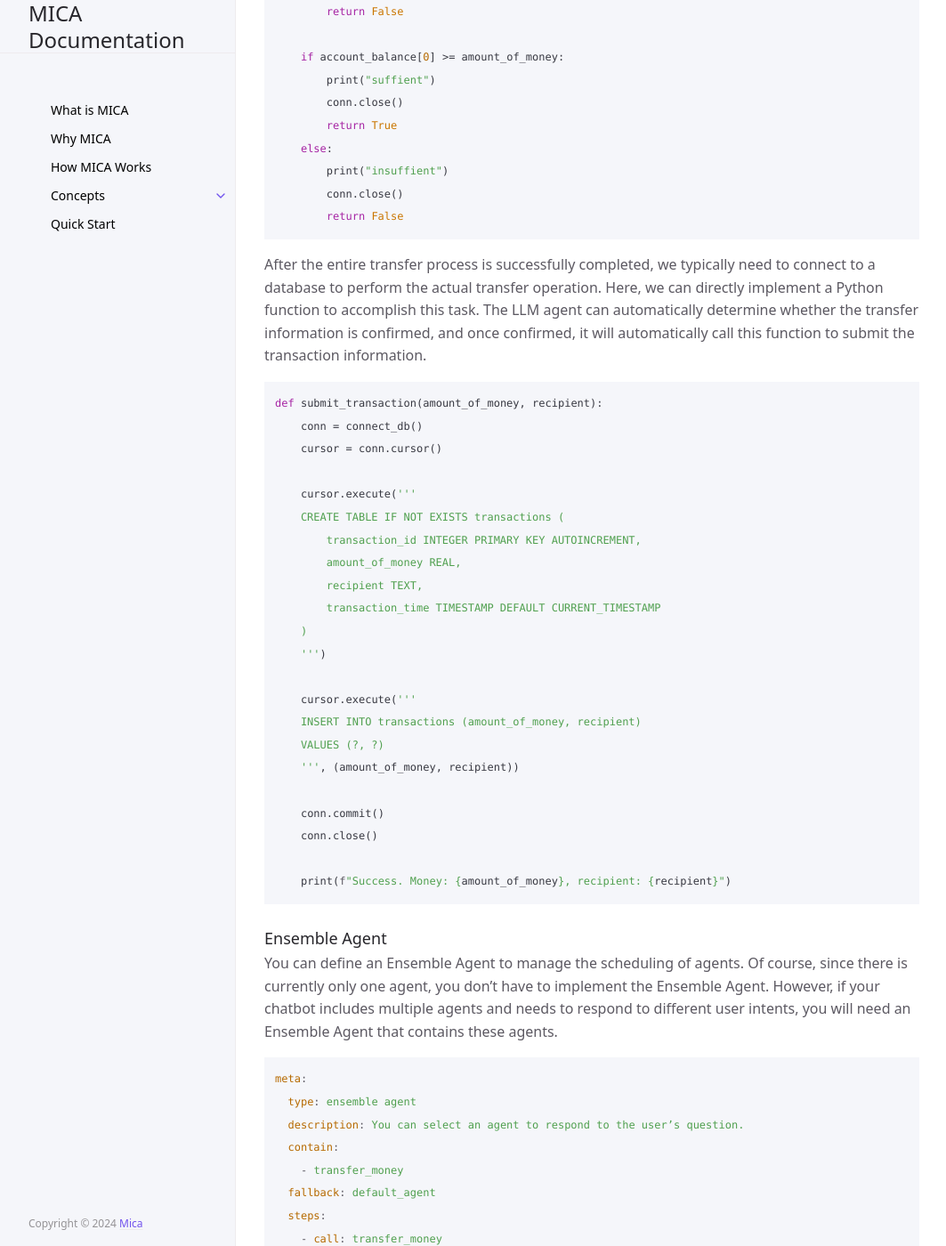
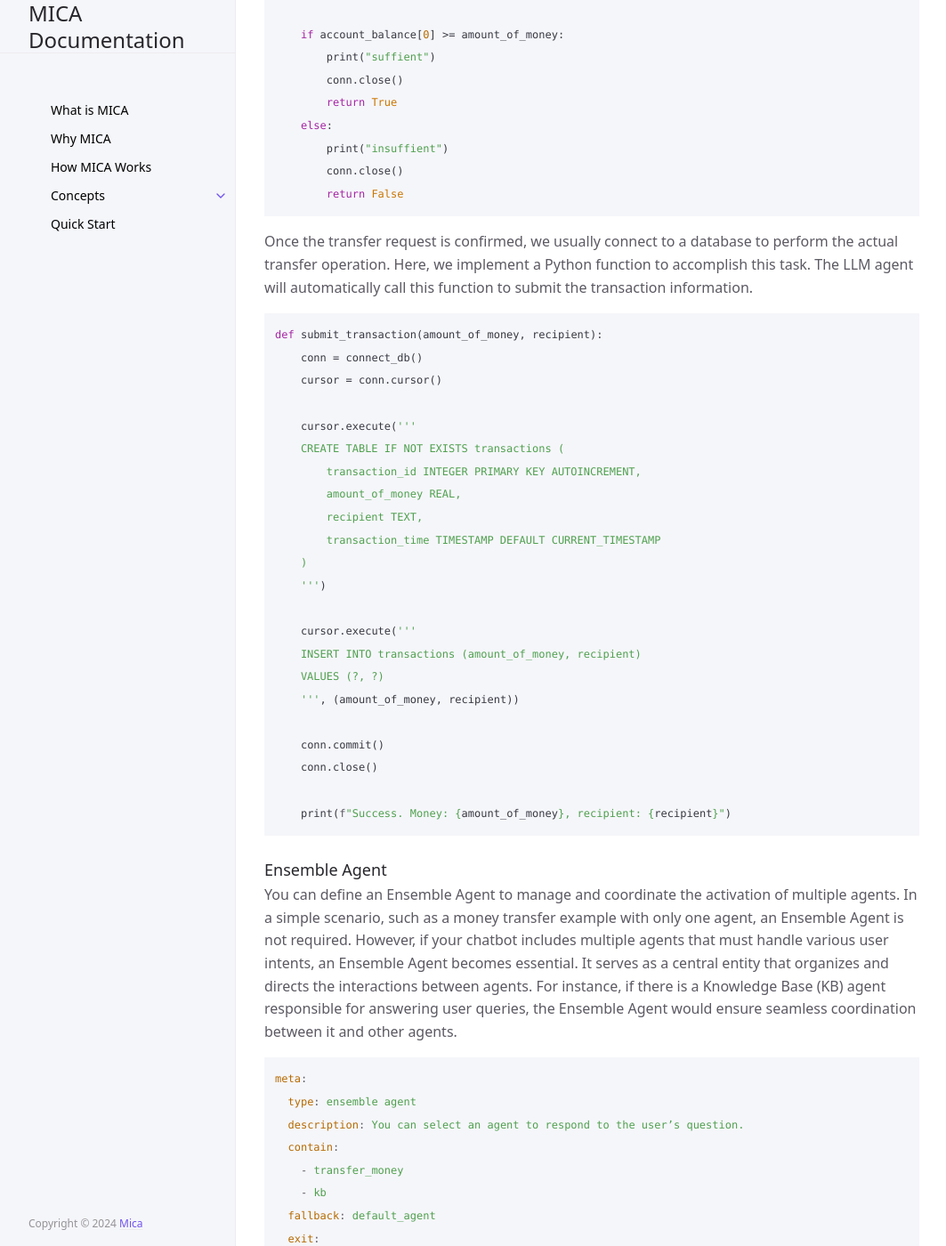
Before and after one commit to Mica-labs/Mica-labs.github.io, a Jekyll site: the page built from docs/start/index.md, in a window 1280 px wide and 1400 px high, scrolled down 3426 px. Shown: the whole window at 89% size, without its empty margins (107-1170 px from the left). Built offline with Jekyll 4.4.1, drawn with Linux system fonts in a browser that asks for light colours; cached includes are drawn as plain includes; some of the changed text lies outside the part shown.

Commit message:
Update index.md

````diff
--- a/docs/start/index.md
+++ b/docs/start/index.md
@@ -5,36 +5,36 @@ nav_order: 5
 has_children: false
 ---
 
-Getting started with Mica is simple. We provide two different options: one is local GUI testing, and the other is deploying the service.
+Getting started with MICA is straightforward.  There are two options: One is through a local GUI frontend; the other is being deployed with docker image.
 
-## Local GUI Testing
+## Local GUI Frontend
 
-You can design and test the bot through the GUI. You will need Python 3.8 or higher. Then, execute the following command to install the required dependencies:
+You can design and test the bot through a local GUI, which requires Python 3.8 or higher.  Please execute the following command to install the required dependencies:
 ```bash
 pip install -r requirement.txt
 ```
-Set the OPENAI KEY in the local variables.
+Set the OPENAI KEY.
 ```bash
 export OPENAI_API_KEY=<your key>
 ```
-Finally, execute the following command to start the service:
+Then, start the service:
 ```bash
 python demo.py
 ```
 You can visit `http://localhost:8760` and start to design.
 ![gui.png](gui.png)
 
-## Local Deployment
+## Docker Image
 
-To deploy locally, ensure your environment has Docker 20+ installed. For stable performance, it's recommended to allocate 2 CPU cores and 8GB of free memory. Then, start with the following command:
+Please ensure your environment has Docker 20+ installed. It is recommended to allocate 2 CPU cores and 8GB of free memory. Start with the following command:
 
 ```bash
 docker run --hostname Mica -d -v /root/data:/data -p 8080:80 --name Mica Mica/pack:latest
 ```
-- `--hostname Mica`: Avoid the hostname of the container changed each time it restarts.
-- `-v /root/data:/data`: Specifies the persistent data storage directory. You can modify it as needed. Failure to configure this will result in data loss after container restart.
-- `-p 8080:80`: Sets the external port. Default external port is 80, if you want to set the port to other like 8080, you can add this param.
-- `--name Mica`: Sets the container name for easy use in docker command.
+- `--hostname Mica`: Setting up the hostname will prevent the container's hostname from changing upon each restart.
+- `-v /root/data:/data`: Specifies the persistent data storage directory. You can modify this path as needed. If not configured, data will be lost after the container restarts.
+- `-p 8080:80`: Specifies the external port mapping. By default, the external port is set to 80. To use a different port (e.g., 8080), include this parameter.
+- `--name Mica`: Assigns a name to the container for easier reference in Docker commands.
 - Two image options are available: `Mica/pack:latest` and `Mica/aio:latest`. The former uses collectors directly from GitHub, while the latter integrates the latest collectors into the image, albeit with a larger size.
 
 After the container is started, you can check the logs to see if the system is running:
@@ -67,10 +67,12 @@ echo "Upgrade Done!"
 exit
 ```
 
-## First Practice
-Below is an implementation of a chatbot that can handle transfer services. You can paste all of the following agents into the same YAML document, such as`agents.yml`, and paste all the code into a single Python script, such as `tool.py`. Once you start the MICA service, you can easily engage in conversation.
+## First Example
+Below is an implementation of a chatbot that can handle the money transfer service. You can copy/paste the following agent code into the same YAML document, e.g., such as `agents.yml`, and the python code into a single python file, e.g.,
+ `tool.py`
+
 ### LLM Agent
-The transfer service requires collecting two parameters: the recipient and the transfer amount. Therefore, you can define an LLM agent named “transfer_money” and specify the process in the prompt. Additionally, you can define two parameters. Below is an example of the implementation.
+The transfer service requires collecting two values: the recipient and the transfer amount. Therefore, you can introduce an LLM agent named “transfer_money” and specify the process in its prompt. Additionally, you can include  two parameters.
 ```yaml
 transfer_money:
   type: llm agent
@@ -83,8 +85,8 @@ transfer_money:
     - validate_account_funds
     - submit_transaction
 ```
-### Tool usage
-To ensure that the transfer amount is less than the actual account balance, we need to use a function tool to perform argument validation. Below is the implementation of the function that checks the transfer amount.
+### Tool Use
+To ensure that the transfer amount is less than the actual account balance, we need to use a function tool to perform argument validation. Below is a custom function that retrieves the balance from a database and then checks the transfer amount.
 ```python
 import sqlite3
 
@@ -113,7 +115,7 @@ def validate_account_funds(amount_of_money):
         conn.close()
         return False
 ```
-After the entire transfer process is successfully completed, we typically need to connect to a database to perform the actual transfer operation. Here, we can directly implement a Python function to accomplish this task. The LLM agent can automatically determine whether the transfer information is confirmed, and once confirmed, it will automatically call this function to submit the transaction information.
+Once the transfer request is confirmed, we usually connect to a database to perform the actual transfer operation. Here, we implement a Python function to accomplish this task. The LLM agent will automatically call this function to submit the transaction information.
 ```python
 def submit_transaction(amount_of_money, recipient):
     conn = connect_db()
@@ -139,21 +141,20 @@ def submit_transaction(amount_of_money, recipient):
     print(f"Success. Money: {amount_of_money}, recipient: {recipient}")
 ```
 ### Ensemble Agent
-You can define an Ensemble Agent to manage the scheduling of agents. Of course, since there is currently only one agent, you don’t have to implement the Ensemble Agent. However, if your chatbot includes multiple agents and needs to respond to different user intents, you will need an Ensemble Agent that contains these agents.
+You can define an Ensemble Agent to manage and coordinate the activation of multiple agents. In a simple scenario, such as a money transfer example with only one agent, an Ensemble Agent is not required. However, if your chatbot includes multiple agents that must handle various user intents, an Ensemble Agent becomes essential. It serves as a central entity that organizes and directs the interactions between agents. For instance, if there is a Knowledge Base (KB) agent responsible for answering user queries, the Ensemble Agent would ensure seamless coordination between it and other agents.
 ```yaml
 meta:
   type: ensemble agent
   description: You can select an agent to respond to the user’s question.
   contain:
     - transfer_money
+    - kb
   fallback: default_agent
-  steps:
-    - call: transfer_money
   exit:
     - policy: "After 5 seconds, give a closure prompt: Is there anything else I can help you with?  After another 30 seconds, then leave."
 ```
-### Add an entrypoint
-`main` is a special agent that does not have a `type` attribute. It serves as the entry point for the entire chatbot. Its steps can invoke any agent, but most of the time, you can call the Ensemble Agent to switch between different agents.
+### Which Agent to Start
+As the agent.yml file contains multiple agents, it is necessary to designate an initial agent to start the process. The main agent serves this purpose, acting as the entry point for the chatbot. Its steps can invoke any agent; however, in most cases, it calls an Ensemble agent to coordinate interactions among different agents.
 ```yaml
 main:
   steps:
````
